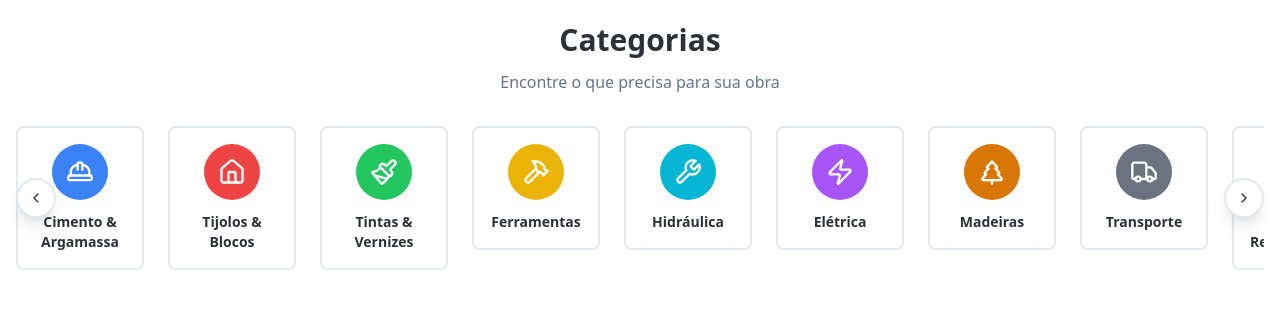
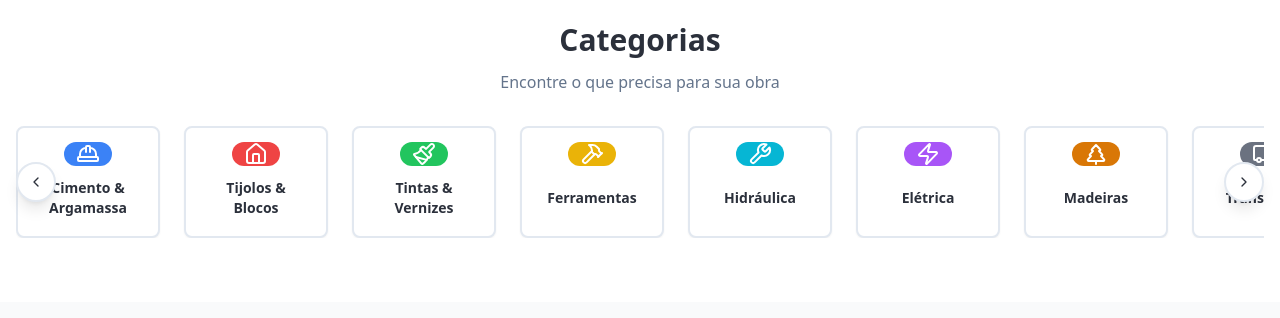
Before and after one commit to noventicred/constrular, a React (Vite) app: page / in a window 1280 px wide. Shown: the part 1000-1318 px from the top of the page. Built offline with nearby package versions, Linux system fonts and the light colour scheme.

Commit message:
Fix category card sizing
Ensure all category cards have consistent sizing for a uniform look.

```diff
--- a/src/components/Categories.tsx
+++ b/src/components/Categories.tsx
@@ -122,15 +122,15 @@ const Categories = () => {
                 return (
                   <div
                     key={index}
-                    className="flex-none w-28 md:w-32 animate-fade-in hover-scale"
+                    className="flex-none w-32 md:w-36 animate-fade-in hover-scale"
                     style={{ animationDelay: `${index * 100}ms` }}
                   >
-                    <Card className="group hover:shadow-lg transition-all duration-300 cursor-pointer hover:-translate-y-1 border-2 hover:border-construction-orange/30">
-                      <CardContent className="p-4 text-center">
-                        <div className={`w-12 h-12 md:w-14 md:h-14 ${category.color} rounded-full flex items-center justify-center mx-auto mb-3 group-hover:scale-110 transition-transform duration-300`}>
-                          <Icon className="h-6 w-6 md:h-7 md:w-7 text-white" />
+                    <Card className="group hover:shadow-lg transition-all duration-300 cursor-pointer hover:-translate-y-1 border-2 hover:border-construction-orange/30 h-24 md:h-28">
+                      <CardContent className="p-3 md:p-4 text-center h-full flex flex-col justify-center">
+                        <div className={`w-10 h-10 md:w-12 md:h-12 ${category.color} rounded-full flex items-center justify-center mx-auto mb-2 group-hover:scale-110 transition-transform duration-300`}>
+                          <Icon className="h-5 w-5 md:h-6 md:w-6 text-white" />
                         </div>
-                        <h3 className="font-semibold text-xs md:text-sm text-center leading-tight">
+                        <h3 className="font-semibold text-xs md:text-sm text-center leading-tight line-clamp-2 min-h-[2.5rem] md:min-h-[3rem] flex items-center justify-center">
                           {category.name}
                         </h3>
                       </CardContent>
```
